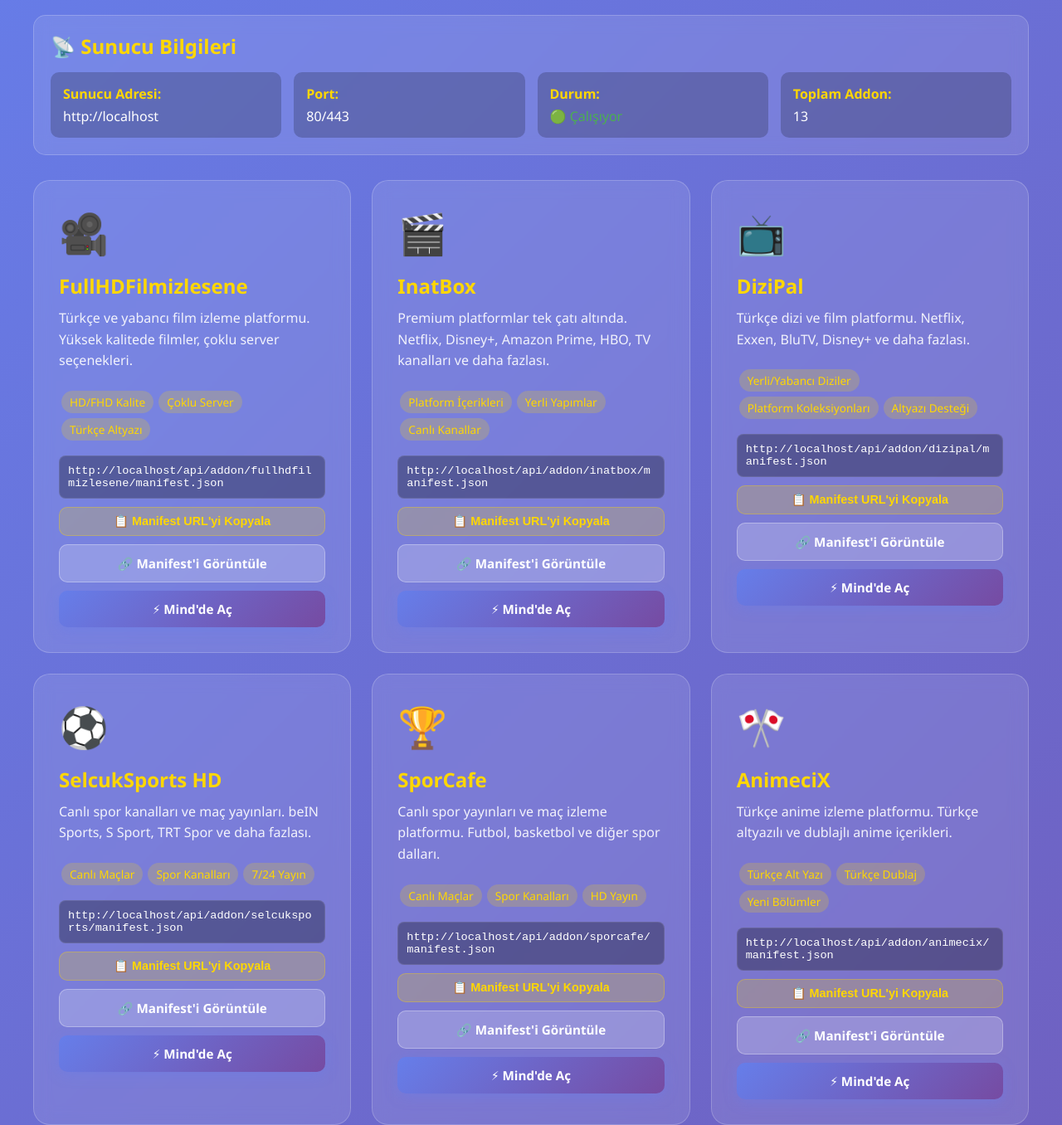
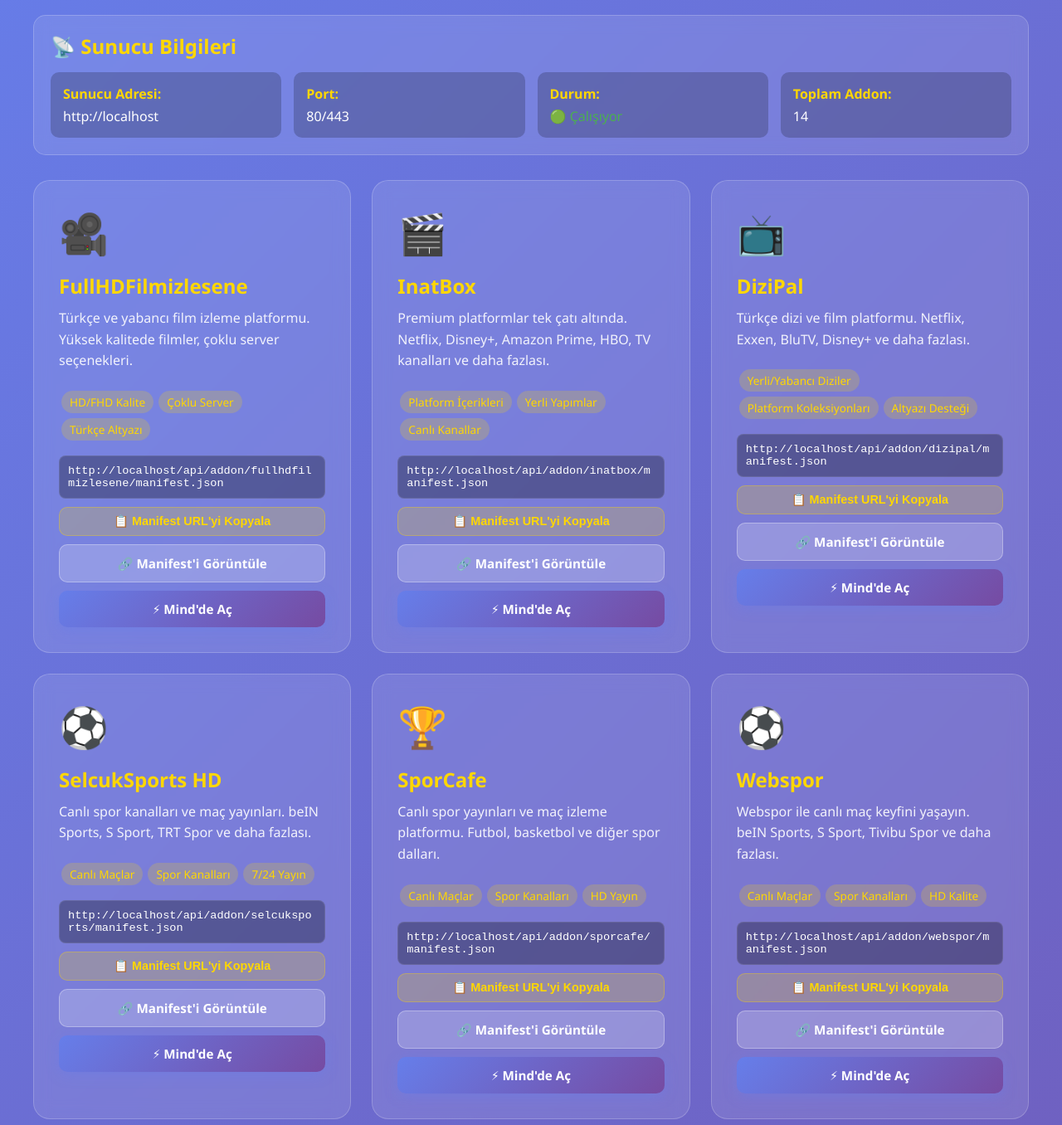
Before and after one commit to dumkof22/mind-plugins, a website: page public/index.html in a window 1280 px wide. Shown: the part 220-1576 px from the top of the page at 83% size. Drawn offline with Linux system fonts and the light colour scheme.

Commit message:
Add files via upload

```diff
--- a/public/index.html
+++ b/public/index.html
@@ -326,7 +326,7 @@
                 </div>
                 <div class="info-item">
                     <strong>Toplam Addon:</strong>
-                    <span id="addonCount">13</span>
+                    <span id="addonCount">14</span>
                 </div>
             </div>
         </div>
@@ -394,6 +394,13 @@
                 addonId: 'sporcafe',
                 description: 'Canlı spor yayınları ve maç izleme platformu. Futbol, basketbol ve diğer spor dalları.',
                 features: ['Canlı Maçlar', 'Spor Kanalları', 'HD Yayın']
+            },
+            {
+                icon: '⚽',
+                name: 'Webspor',
+                addonId: 'webspor',
+                description: 'Webspor ile canlı maç keyfini yaşayın. beIN Sports, S Sport, Tivibu Spor ve daha fazlası.',
+                features: ['Canlı Maçlar', 'Spor Kanalları', 'HD Kalite']
             },
             {
                 icon: '🎌',
```
